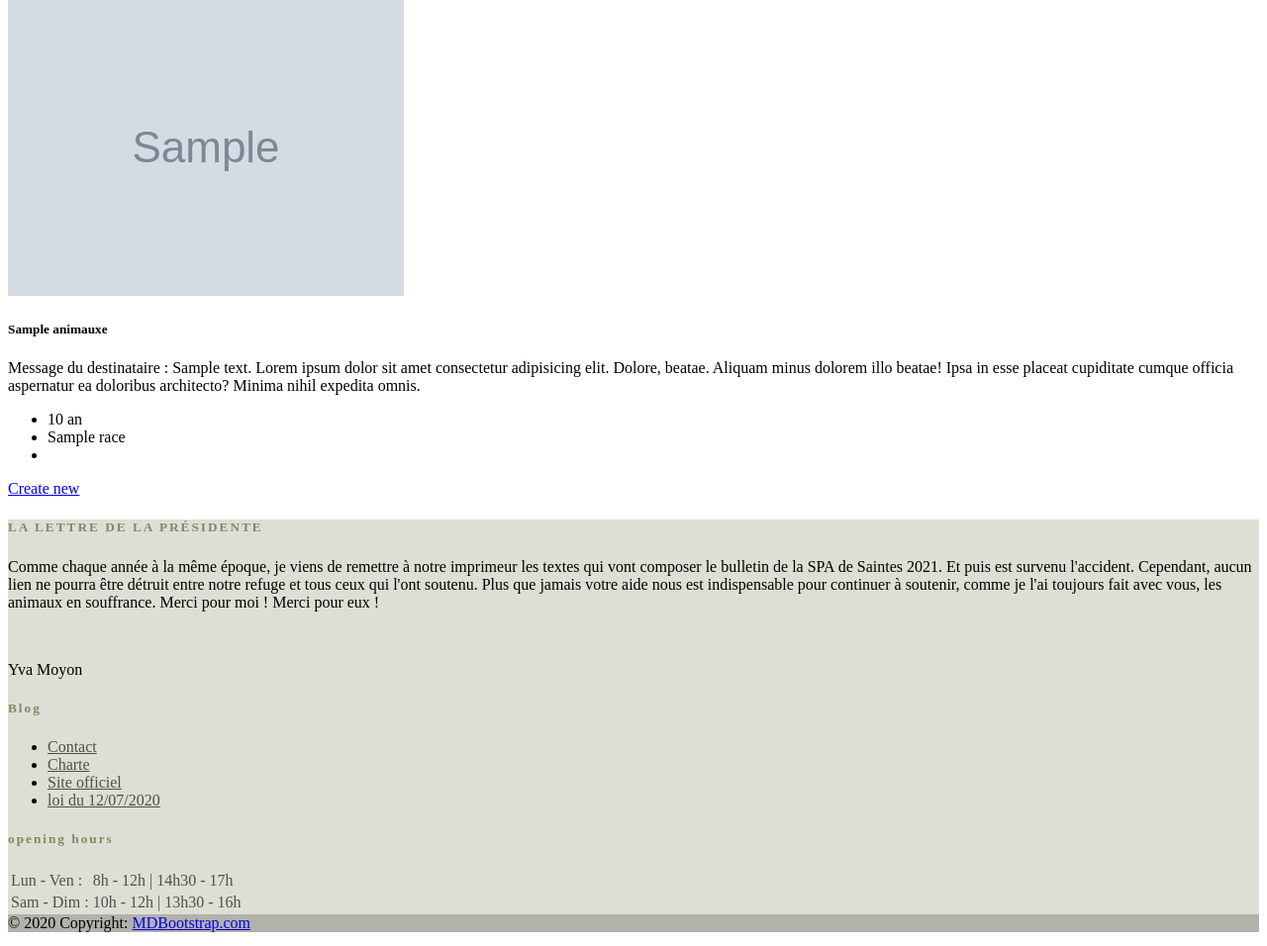
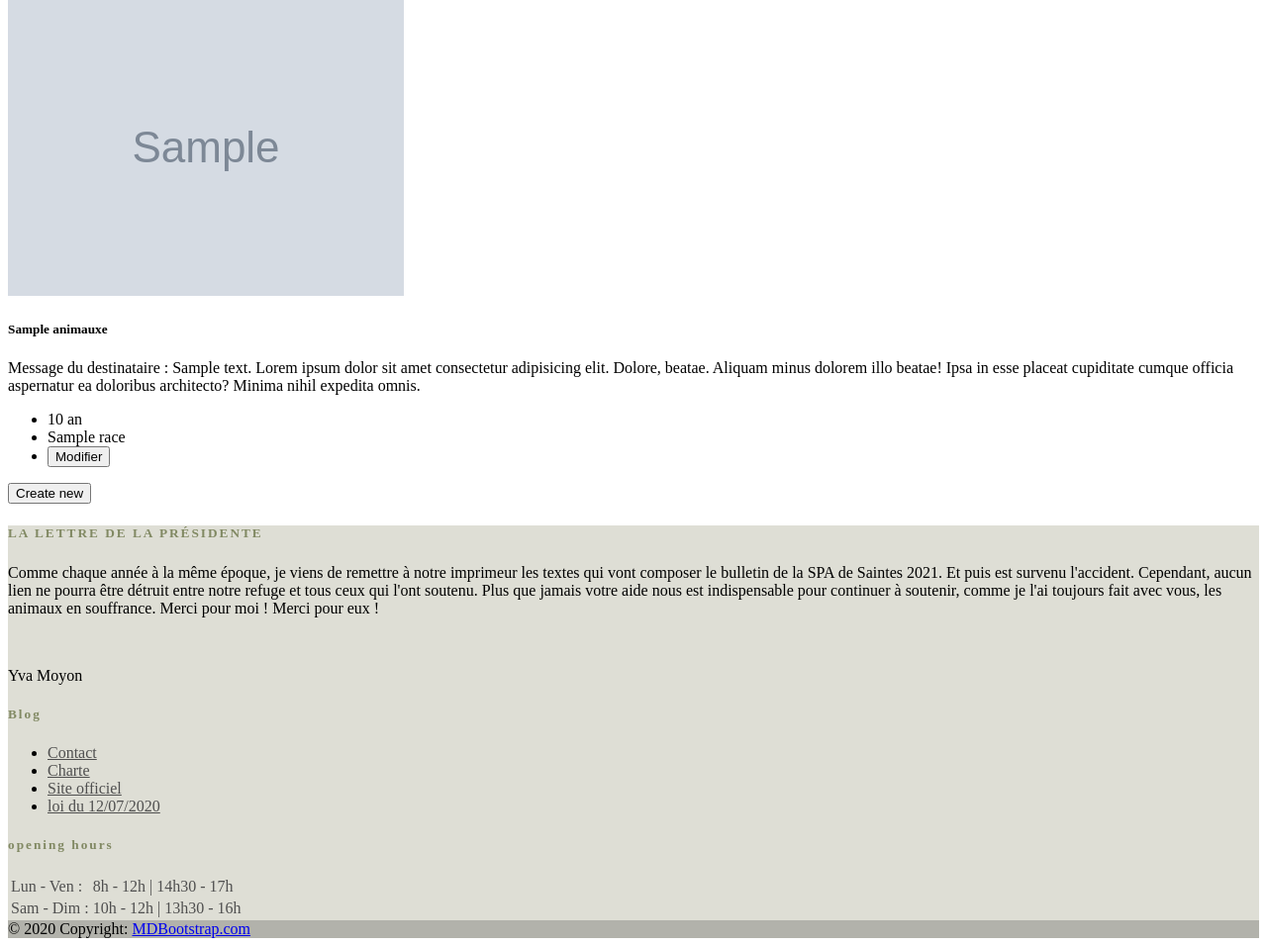
Before and after one commit to Subneed17/Checkpoitn-4, a Symfony app: template templates/animaux/index.html.twig in a window 1280 px wide. Shown: the part 423-1379 px from the top of the page at 99% size. Run offline with Twig, Linux system fonts and the light colour scheme; the template is opened without the code that fills it: most values are stand-ins (such as "Sample title", 1, 10 or a date in 2020); grey boxes marked "Sample" are stand-in pictures; some libraries are stand-ins or nearby versions.

Commit message:
correction

```diff
--- a/assets/styles/home.scss
+++ b/assets/styles/home.scss
@@ -83,11 +83,12 @@ h1 {
     width: 75%;
     height: 100%;
     opacity: 0.8;
+    transition: transform 1.5s;
 }
 .circle-picture-home:hover {
     transform: scale(1.2);
     opacity: 1;
-    transition: transform 1.5s;
+
 }
 @media screen and(max-width:576px) {
     .circle-picture-home {
--- a/src/Controller/MessageController.php
+++ b/src/Controller/MessageController.php
@@ -45,6 +45,7 @@ class MessageController extends AbstractController
 
         return $this->render('message/new.html.twig', [
             'message' => $message,
+            'animaux' => $animaux,
             'form' => $form->createView(),
         ]);
     }
--- a/templates/animaux/index.html.twig
+++ b/templates/animaux/index.html.twig
@@ -34,13 +34,14 @@
 					<ul class="list-group list-group-flush">
 						<li class="list-group-item"> {{ animaux.age }} an</li>
 						<li class="list-group-item"> {{ animaux.race }}</li>
-                        <li class="list-group-item"> </li>
+                        <li class="list-group-item">
+						<a href="{{ path('animaux_edit', {'id': animaux.id}) }}" ><button>Modifier</button></li></a>
 					</ul>
 				</div>
 			</div>
 
 	{% endfor %}
     </div>
-    <a href="{{ path('animaux_new') }}">Create new</a>
+    <a href="{{ path('animaux_new') }}"><button class="w-25 mb-5">Create new</button></a>
     </div>
 	{% endblock %}
--- a/templates/category/index.html.twig
+++ b/templates/category/index.html.twig
@@ -31,5 +31,5 @@
         </tbody>
     </table>
 
-    <a href="{{ path('category_new') }}">Create new</a>
+    <a href="{{ path('category_new') }}"><button>Create new</button></a>
 {% endblock %}
--- a/templates/message/index.html.twig
+++ b/templates/message/index.html.twig
@@ -14,7 +14,6 @@
 	<div class="container">
 		<div class="row list-message-admin d-flex p-2 text-center" style="text-align:webkit-center">
 			{% for message in messages %}
-
 				<div class="col-sm-6 pb-5">
 					<div class="card w-75 for-margin-card">
 						<img src="{{ asset('build/images/chien-malheureux.jpg') }}" class="card-img-top" alt="...">
@@ -31,9 +30,9 @@
 							<li class="list-group-item">Adresse du destinataire :
 								{{ message.email }}</li>
 						</ul>
+						<a href="{{ path('message_delete', {'id': message.id}) }}"><button>supprimer</button></a>
 					</div>
 				</div>
-
 			{% endfor %}
 		</div>
 	</div>
```
Also changed, not shown: templates/message/new.html.twig (+11 -8 lines).
